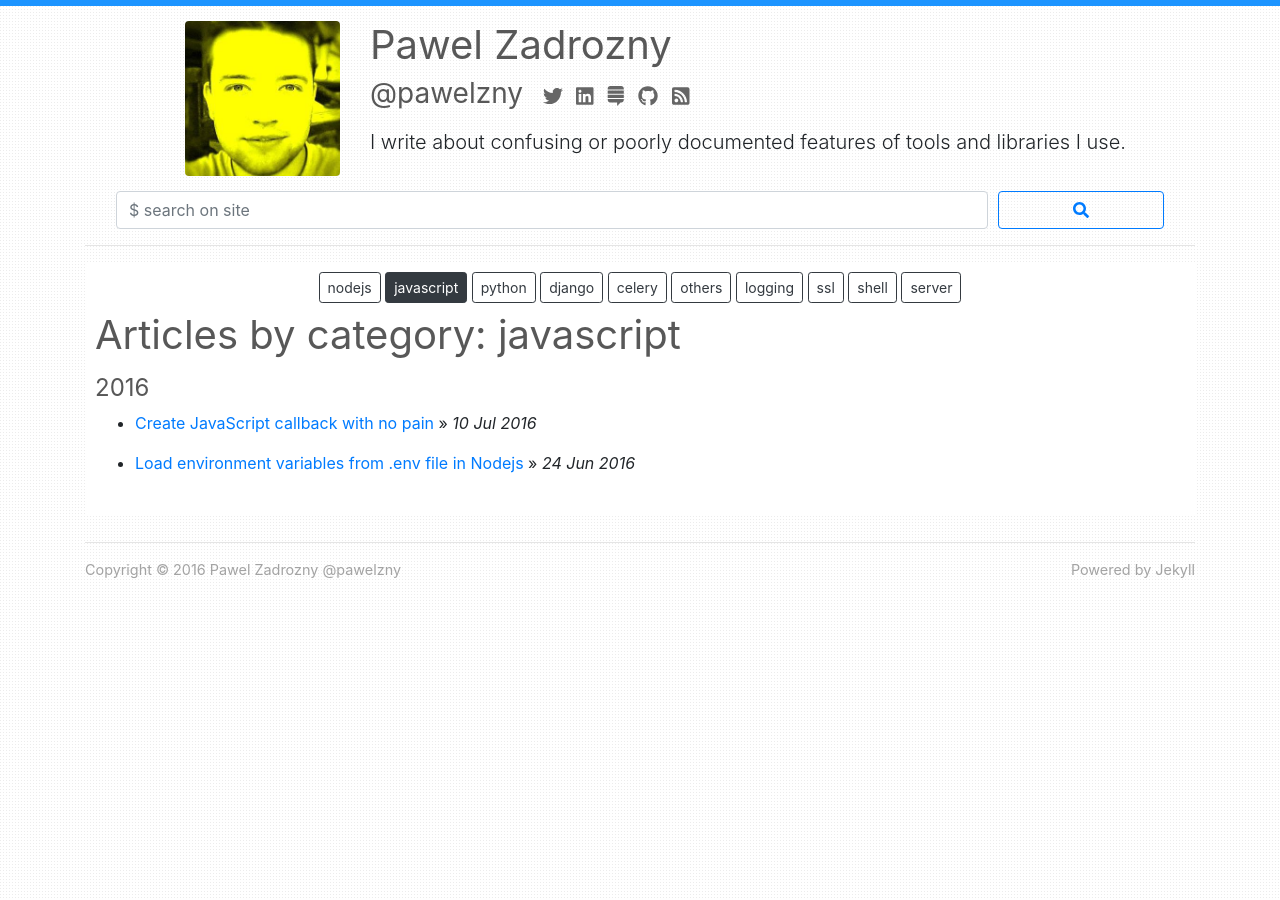
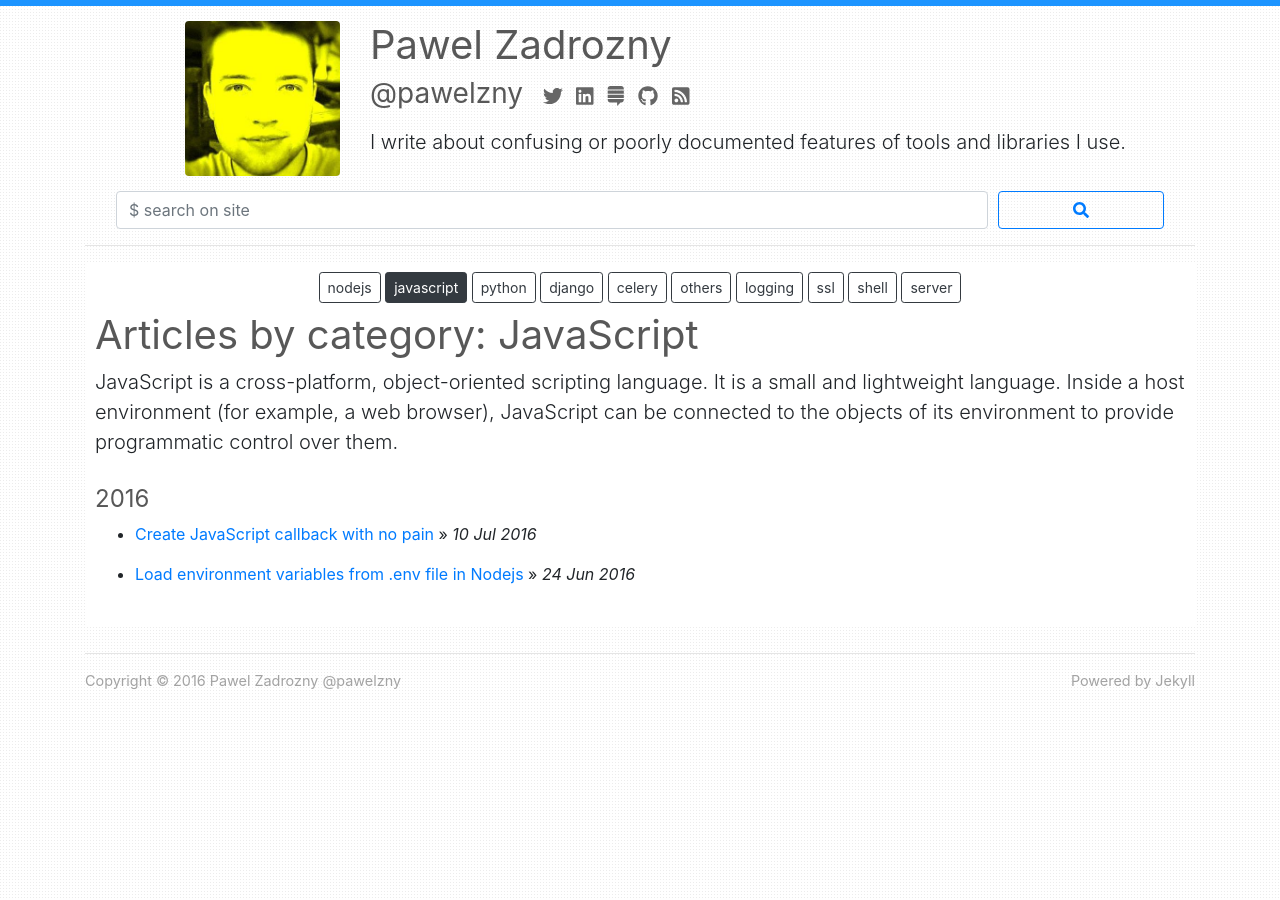
Before and after one commit to pawelzny/pawelzny.github.io, a Jekyll site: the page built from category/javascript.md, in a window 1280 px wide. Built offline with Jekyll 4.4.1, drawn with Linux system fonts in a browser that asks for light colours; nearby versions of some CDN libraries.

Commit message:
categories leads

```diff
--- a/_layouts/posts_by_category.html
+++ b/_layouts/posts_by_category.html
@@ -15,9 +15,11 @@ layout: default
         {% endfor %}
       {% endfor %}
     </nav>
-    <h1>Articles by category: {{ page.categories }}</h1>
+    <h1>Articles by category: {{ page.title }}</h1>
   </header>
-
+  <div class="row">
+    <div class="col">{{ content }}</div>
+  </div>
   <div class="content">
     {% if site.categories[page.categories] %}
       {% for post in site.categories[page.categories] %}
--- a/category/javascript.md
+++ b/category/javascript.md
@@ -3,4 +3,16 @@ layout: posts_by_category
 categories: javascript
 title: JavaScript
 permalink: /category/javascript
+description: >-
+    List of all posts in category 'JavaScript'.
+    JavaScript is a cross-platform, object-oriented scripting language.
+    It is a small and lightweight language. Inside a host environment
+    (for example, a web browser), JavaScript can be connected to the
+    objects of its environment to provide programmatic control over them.
 ---
+<p class="lead">
+JavaScript is a cross-platform, object-oriented scripting language.
+It is a small and lightweight language. Inside a host environment
+(for example, a web browser), JavaScript can be connected to the
+objects of its environment to provide programmatic control over them.
+</p>
```
Also changed, not shown: category/celery.md (+10 -0 lines), category/django.md (+8 -0 lines), category/logging.md (+10 -0 lines), category/ssl.md (+9 -1 lines).
